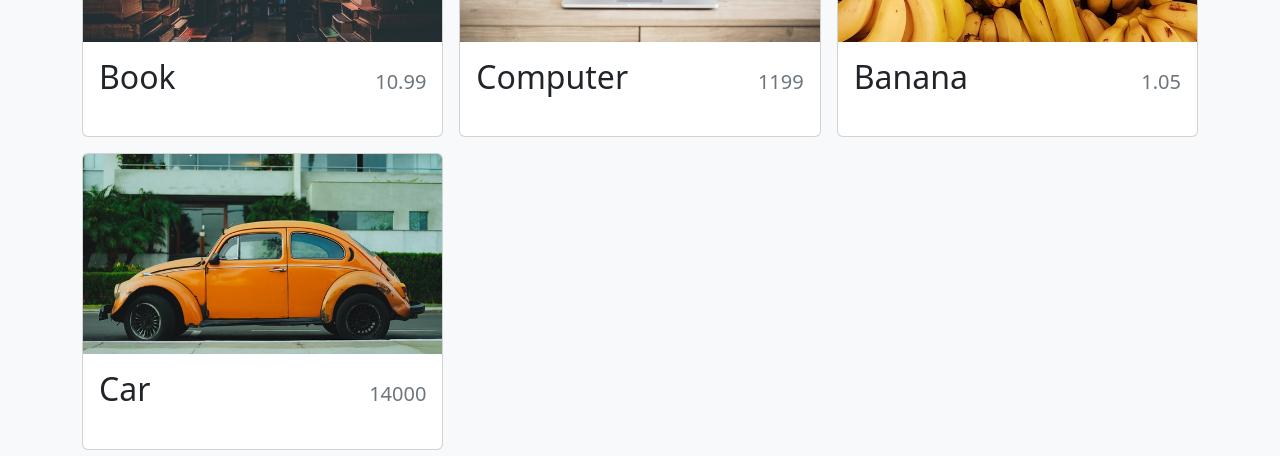
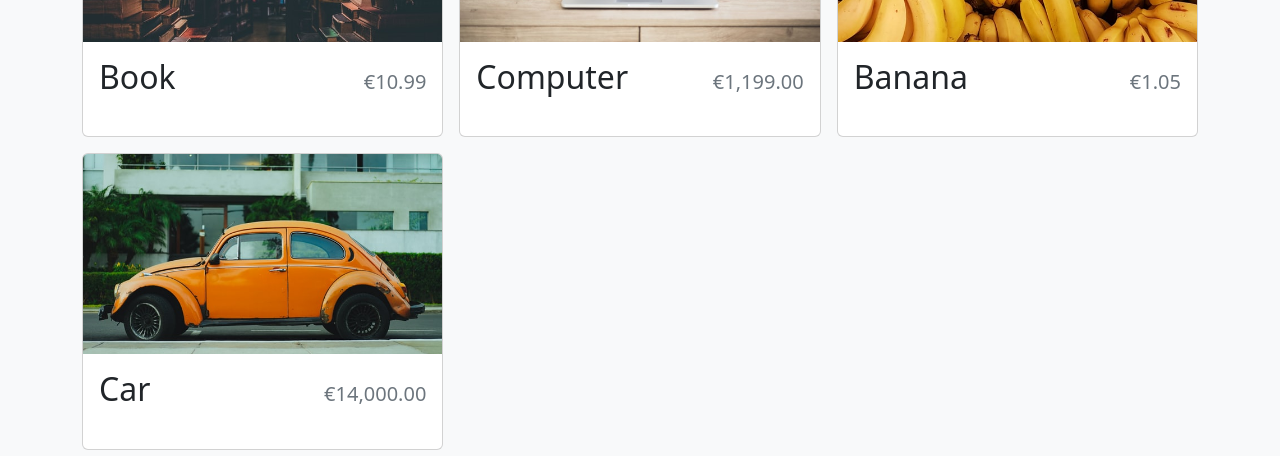
Before and after one commit to Simulaemanuele/shopping-cart-reactTS, a React (Vite) app: page /store in a window 1280 px wide. Shown: the part 303-759 px from the top of the page. Built offline with nearby package versions, Linux system fonts and the light colour scheme.

Commit message:
feat: added currency formatter in utilities folder

```diff
--- a/src/components/StoreItem.tsx
+++ b/src/components/StoreItem.tsx
@@ -1,4 +1,5 @@
 import { Card } from "react-bootstrap";
+import { formatCurrency } from "../utilities/formatCurrency";
 
 type StoreItemProps = {
   id: number;
@@ -21,7 +22,7 @@
       <Card.Body className="d-flex flex-column">
         <Card.Title className="d-flex justify-content-between align-items-baseline mb-4">
           <span className="fs-2">{name}</span>
-          <span className="ms-2 text-muted">{price}</span>
+          <span className="ms-2 text-muted">{formatCurrency(price)}</span>
         </Card.Title>
       </Card.Body>
     </Card>
--- /dev/null
+++ b/src/utilities/formatCurrency.ts
@@ -0,0 +1,7 @@
+const CURRENCY_FORMATTER = Intl.NumberFormat(undefined, {
+    currency: "EUR", style: "currency"
+})
+
+export const formatCurrency = (number: number) => {
+    return CURRENCY_FORMATTER.format(number);
+}
```
